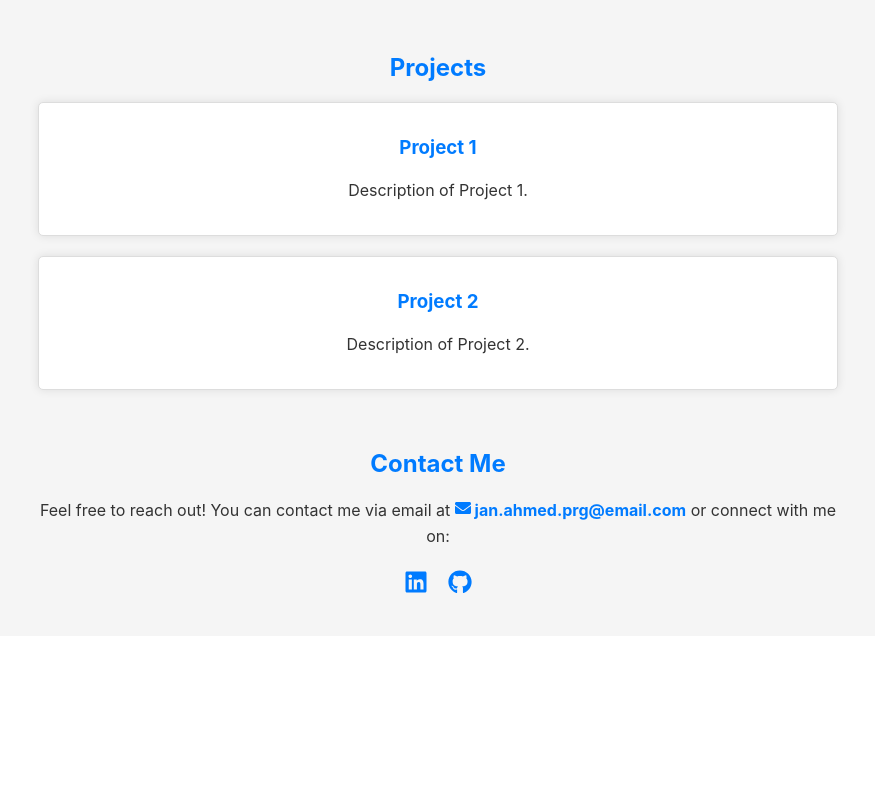
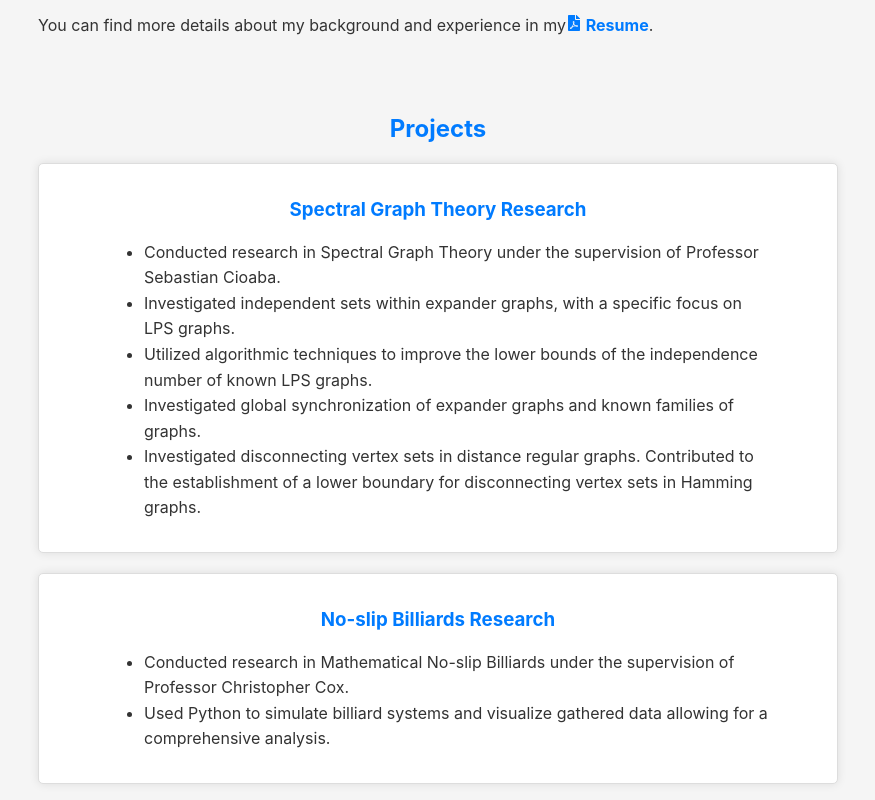
Before and after one commit to janahmedprg/janahmedprg.github.io, a React (Create React App) app: page / in a window 1280 px wide. Shown: the part 300-1100 px from the top of the page, without its empty margins (202-1077 px from the left). Before the commit the page ends 936 px from the top, so only its background shows below. Built offline with nearby package versions, Linux system fonts and the light colour scheme.

Commit message:
new stuff

```diff
--- a/src/components/About.js
+++ b/src/components/About.js
@@ -1,19 +1,31 @@
 // About.js
 import React from "react";
 import "../css/About.css";
+import { FaFilePdf } from "react-icons/fa";
 
 const About = () => {
   return (
     <section className="about">
       <div className="about-content">
         <h2>About Me</h2>
-        <p>
+        <p className="abt">
           I am a highly motivated student at University of Delaware double
           majoring in Applied Mathematics and Computer Science. I am an
           organized fast learner and team player seeking internship opportunity
           to get a hands-on experience during my studies and contribute to a
           company success.
         </p>
+        <p className="abt">
+          You can find more details about my background and experience in my
+          <a
+            href="https://drive.google.com/file/d/1zglYq8XpAkmwrXiK9Zrn7F9R_1bJajom/view?usp=sharing"
+            target="_blank"
+            rel="noopener noreferrer"
+          >
+            <FaFilePdf /> Resume
+          </a>
+          .
+        </p>
       </div>
     </section>
   );
--- a/src/components/Contact.js
+++ b/src/components/Contact.js
@@ -1,6 +1,11 @@
 // Contact.js
 import React from "react";
-import { FaLinkedin, FaGithub, FaEnvelope } from "react-icons/fa";
+import {
+  FaLinkedin,
+  FaGithub,
+  FaEnvelope,
+  FaGraduationCap,
+} from "react-icons/fa";
 import "../css/Contact.css"; // Import the stylesheet
 
 const Contact = () => {
@@ -8,7 +13,7 @@ const Contact = () => {
     <section className="contact">
       <div className="contact-content">
         <h2>Contact Me</h2>
-        <p>
+        <p className="cnt">
           Feel free to reach out! You can contact me via email at{" "}
           <a href="mailto:jan.ahmed.prg@email.com">
             <FaEnvelope /> jan.ahmed.prg@email.com
@@ -18,7 +23,7 @@ const Contact = () => {
         <ul className="social-links">
           <li>
             <a
-              href="https://linkedin.com/in/your-linkedin"
+              href="https://www.linkedin.com/in/jan-ahmed/"
               target="_blank"
               rel="noopener noreferrer"
             >
@@ -27,11 +32,20 @@ const Contact = () => {
           </li>
           <li>
             <a
-              href="https://github.com/your-github"
+              href="https://github.com/janahmedprg"
               target="_blank"
               rel="noopener noreferrer"
             >
               <FaGithub />
+            </a>
+          </li>
+          <li>
+            <a
+              href="https://scholar.google.com/citations?user=1xvIicQAAAAJ"
+              target="_blank"
+              rel="noopener noreferrer"
+            >
+              <FaGraduationCap />
             </a>
           </li>
           {/* Add more social media links as needed */}
--- a/src/components/Projects.js
+++ b/src/components/Projects.js
@@ -8,12 +8,47 @@ const Projects = () => {
       <div className="projects-content">
         <h2>Projects</h2>
         <div className="project">
-          <h3>Project 1</h3>
-          <p>Description of Project 1.</p>
+          <h3>Spectral Graph Theory Research</h3>
+          <p>
+            <ul className="proj">
+              <li>
+                Conducted research in Spectral Graph Theory under the
+                supervision of Professor Sebastian Cioaba.
+              </li>
+              <li>
+                Investigated independent sets within expander graphs, with a
+                specific focus on LPS graphs.
+              </li>
+              <li>
+                Utilized algorithmic techniques to improve the lower bounds of
+                the independence number of known LPS graphs.
+              </li>
+              <li>
+                Investigated global synchronization of expander graphs and known
+                families of graphs.
+              </li>
+              <li>
+                Investigated disconnecting vertex sets in distance regular
+                graphs. Contributed to the establishment of a lower boundary for
+                disconnecting vertex sets in Hamming graphs.
+              </li>
+            </ul>
+          </p>
         </div>
         <div className="project">
-          <h3>Project 2</h3>
-          <p>Description of Project 2.</p>
+          <h3>No-slip Billiards Research</h3>
+          <p>
+            <ul className="proj">
+              <li>
+                Conducted research in Mathematical No-slip Billiards under the
+                supervision of Professor Christopher Cox.
+              </li>
+              <li>
+                Used Python to simulate billiard systems and visualize gathered
+                data allowing for a comprehensive analysis.
+              </li>
+            </ul>
+          </p>
         </div>
         {/* Add more project sections as needed */}
       </div>
--- a/src/css/About.css
+++ b/src/css/About.css
@@ -1,5 +1,6 @@
 .about {
     padding: 20px;
+    padding-top: 40px;
     background-color: #f5f5f5;
   }
 
@@ -9,8 +10,12 @@
     text-align: center;
   }
 
+  .abt {
+    text-align: left;
+  }
+
   h2 {
-    color: #333;
+    color: #007bff;
   }
 
   p {
--- a/src/css/Contact.css
+++ b/src/css/Contact.css
@@ -8,6 +8,10 @@
   max-width: 800px;
   margin: 0 auto;
   text-align: center;
+}
+
+.cnt {
+  text-align: left;
 }
 
 h2 {
--- a/src/css/Projects.css
+++ b/src/css/Projects.css
@@ -22,6 +22,13 @@
     box-shadow: 0 0 10px rgba(0, 0, 0, 0.1);
   }
 
+  .proj {
+    max-width: 800px;
+    margin-left: 50px;
+    margin-right: 50px;
+    text-align: left;
+  }
+
   h3 {
     color: #007bff;
   }
```
